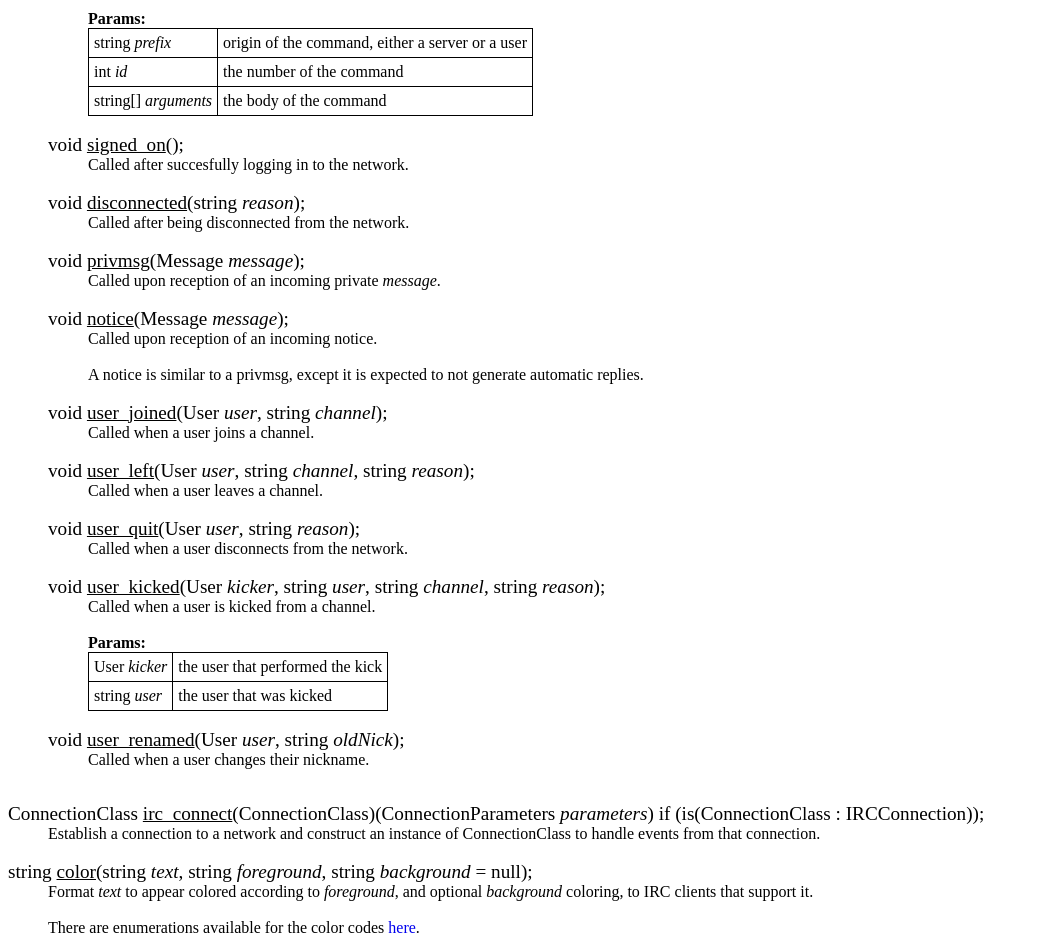
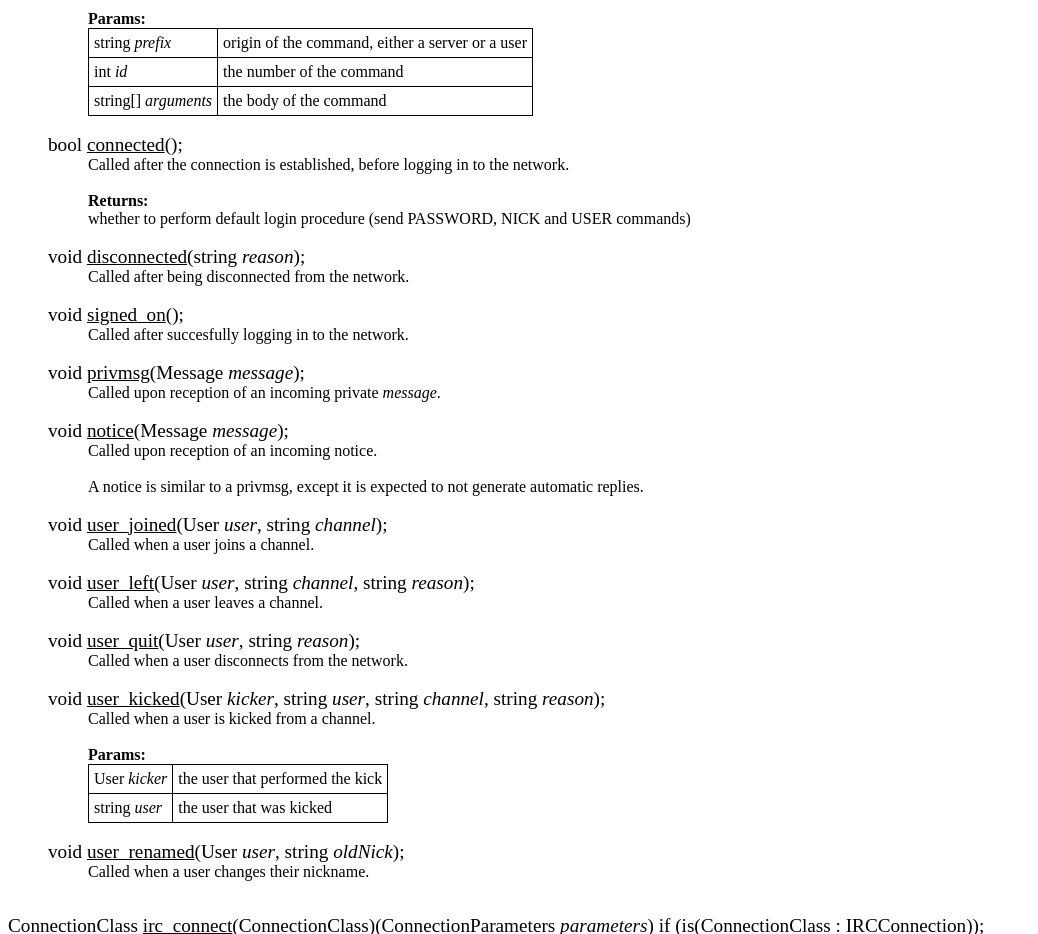
Before and after one commit to Yoplitein/vibeirc, a plain HTML site: page index.html in a window 1280 px wide. Shown: the part 7780-8714 px from the top of the page, without its empty margins (0-1038 px from the left). Drawn offline with Linux system fonts and the light colour scheme.

Commit message:
Document connected method

```diff
--- a/index.html
+++ b/index.html
@@ -536,14 +536,23 @@ Called from <a href="#irc_connect">irc_connect</a>, so calling this is only nece
 </table><br>
 
 </dd>
-<dt><big><a name="IRCConnection.signed_on"></a>void <u>signed_on</u>();
+<dt><big><a name="IRCConnection.connected"></a>bool <u>connected</u>();
 </big></dt>
-<dd>Called after succesfully logging in to the network.<br><br>
+<dd>Called after the connection is established, before logging in to the network.
+<br><br>
+<b>Returns:</b><br>
+whether to perform default login procedure
+            (send PASSWORD, NICK and USER commands)<br><br>
 
 </dd>
 <dt><big><a name="IRCConnection.disconnected"></a>void <u>disconnected</u>(string <i>reason</i>);
 </big></dt>
 <dd>Called after being disconnected from the network.<br><br>
+
+</dd>
+<dt><big><a name="IRCConnection.signed_on"></a>void <u>signed_on</u>();
+</big></dt>
+<dd>Called after succesfully logging in to the network.<br><br>
 
 </dd>
 <dt><big><a name="IRCConnection.privmsg"></a>void <u>privmsg</u>(Message <i>message</i>);
```
